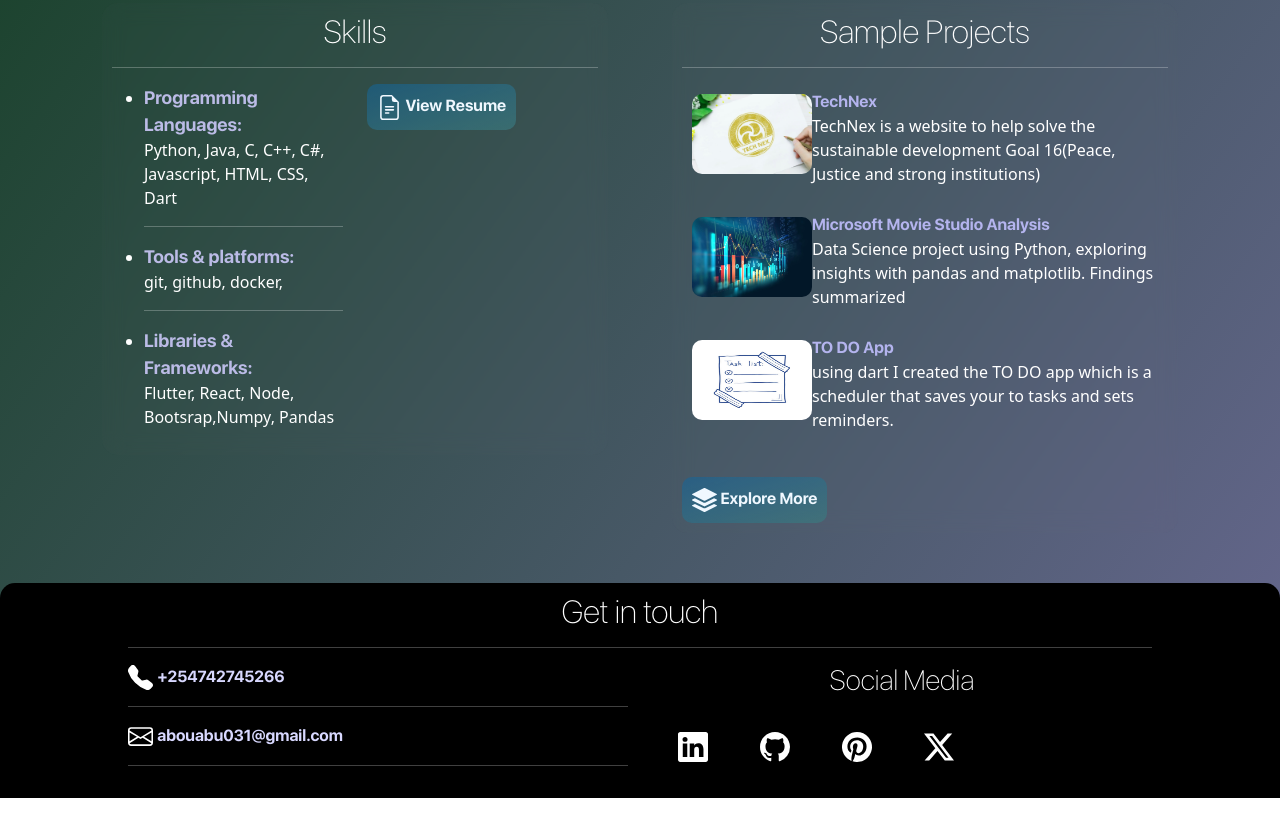
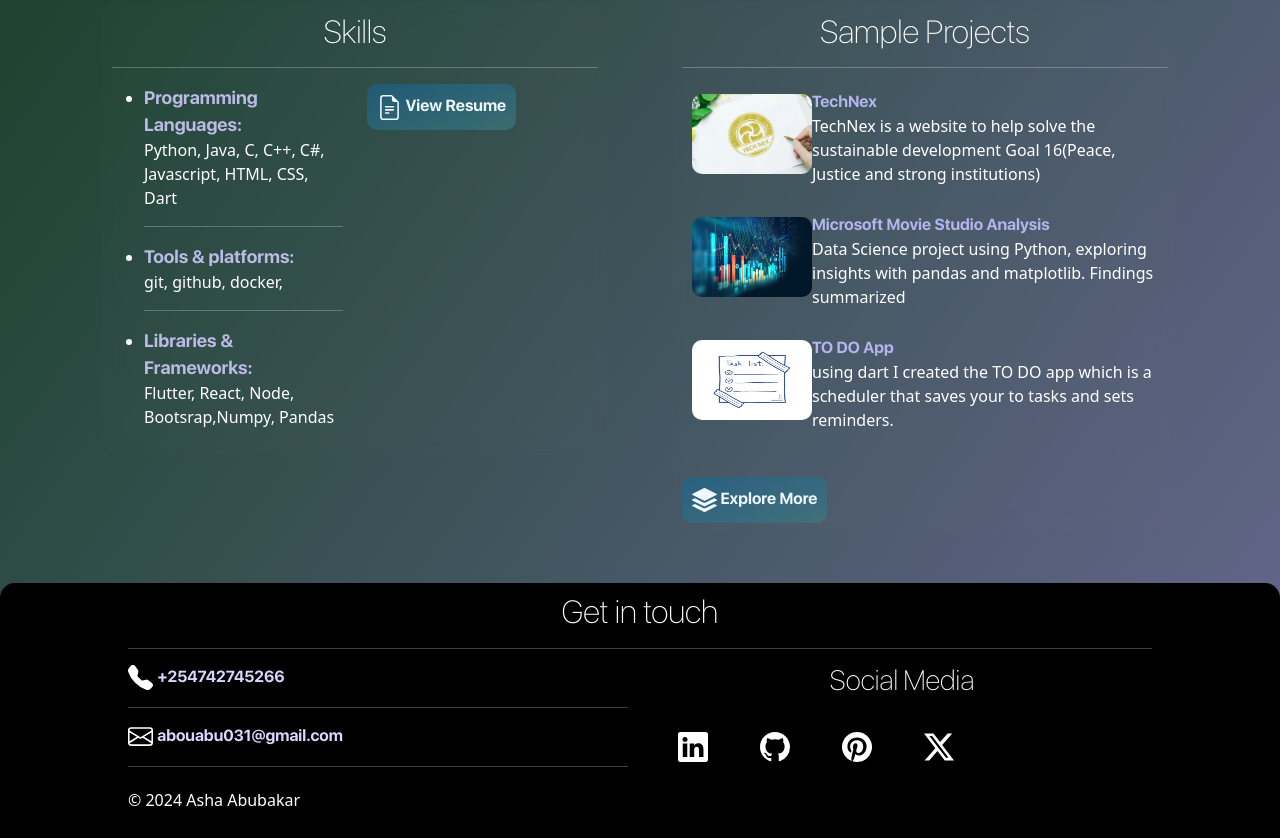
Before and after one commit to Abouabu/portfolio, a plain HTML site: page index.html in a window 1280 px wide. Shown: the part 948-1786 px from the top of the page. Before the commit the page ends 1746 px from the top, so only its background shows below. Drawn offline with nearby package versions, Linux system fonts and the light colour scheme.

Commit message:
copyright

```diff
--- a/index.html
+++ b/index.html
@@ -204,6 +204,7 @@
 
                 </div>
             </div>
+            <p class="copyright">© 2024 Asha Abubakar</p>
         </div>
     </div>
 
```
